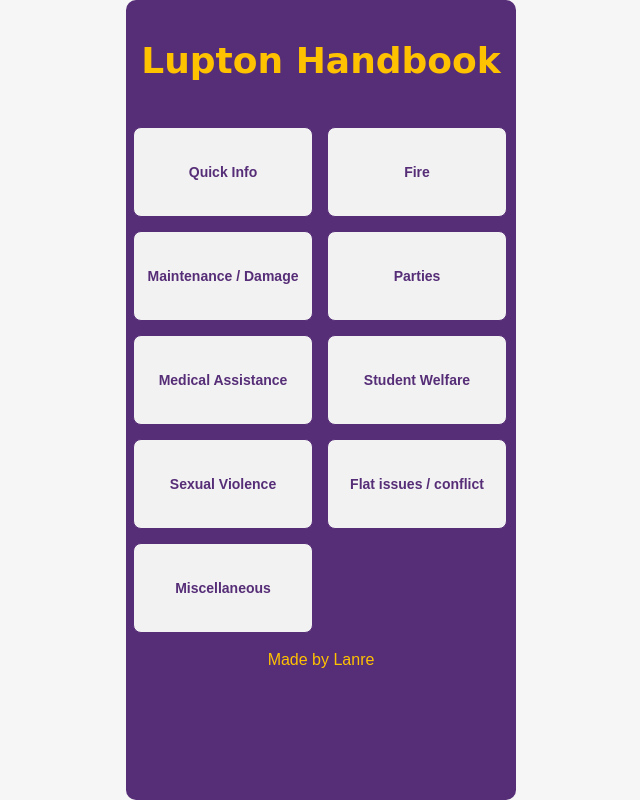
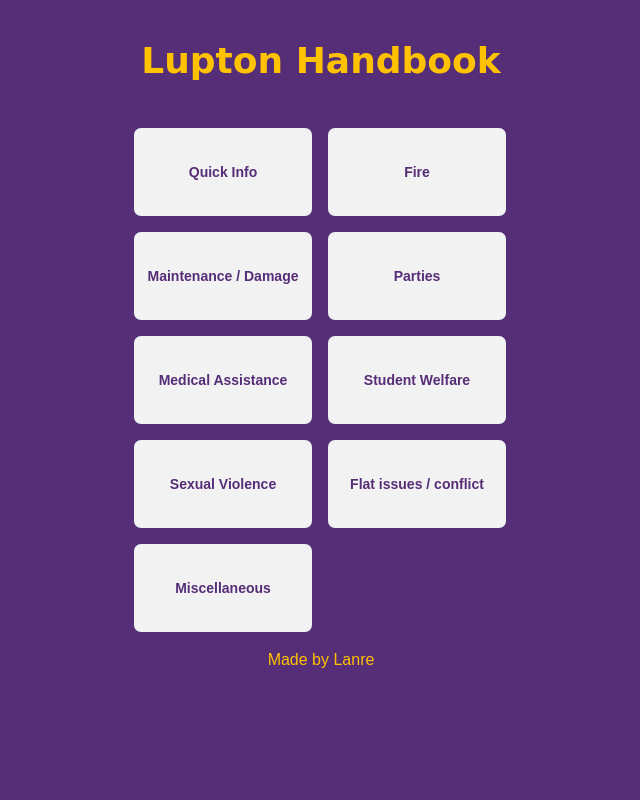
Before and after one commit to Lanrayy/Lupton-Handbook, a Flask app: page / in a window 1280 px wide. Shown: the whole page, without its empty margins (319-959 px from the left). Run offline with Flask 2, Linux system fonts and the light colour scheme; some web fonts are replaced.

Commit message:
Changed body background colour to purple

```diff
--- a/app/static/styles.css
+++ b/app/static/styles.css
@@ -14,12 +14,10 @@ body{
     justify-content: center;
     width: 100%;
     height: 100%;
-    /* background-color: #562d77; */
-    background-color: rgb(246, 246, 246);
+    background-color: #562d77;
 }
 
 .app-container{
-    /* min-height: 844px; */
     max-width: 390px;
     background-color: #562d77;
     border-radius: 10px;
```
